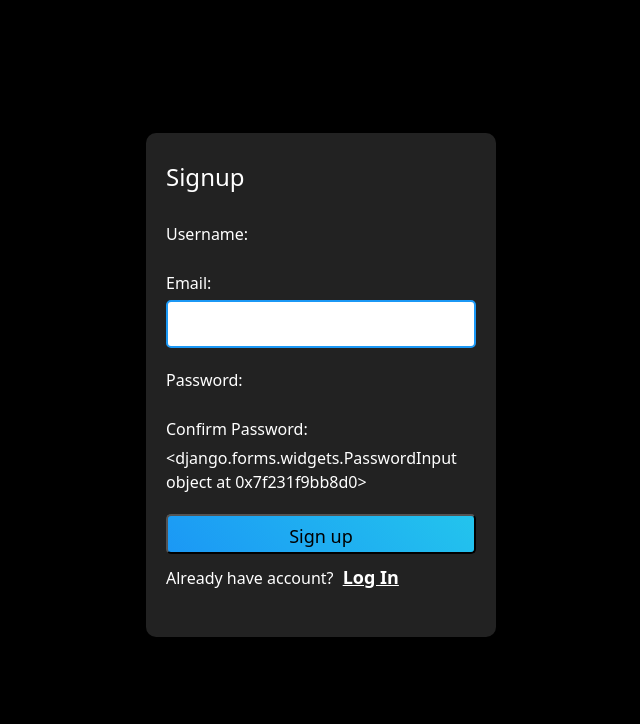
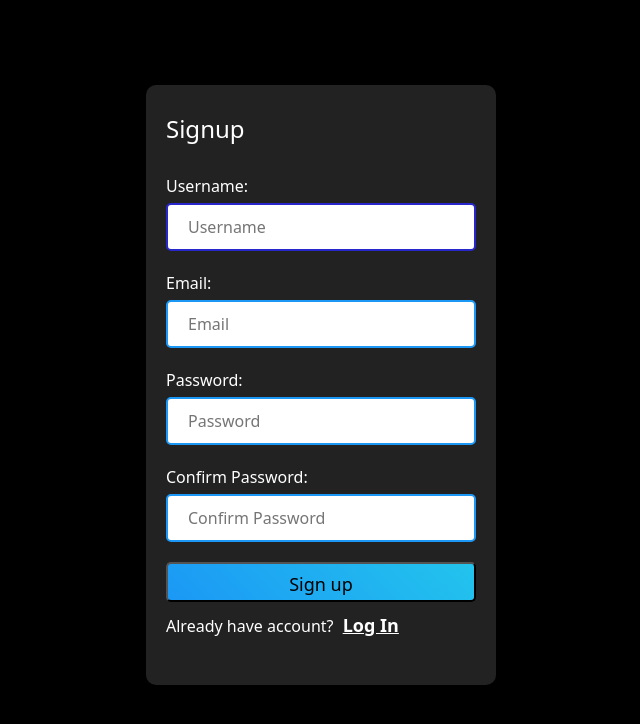
Before and after one commit to CloudNine13/djangoTestProject, a Django app: page /accounts/signup/ in a window 1280 px wide. Shown: the top 724 px of the page, without its empty margins (319-959 px from the left). Run offline with Django 3.2, Linux system fonts and the light colour scheme; parts of the project's set-up code (start-up, migrations or seed data) failed here and were passed over.

Commit message:
Updated forms and commits author

```diff
--- a/streaming/forms.py
+++ b/streaming/forms.py
@@ -1,11 +1,55 @@
 from django import forms
-from django.contrib.auth import get_user_model
+from streaming.models import ServiceUser
 from django.contrib.auth.forms import UserCreationForm
 
 
 class SignUpForm(UserCreationForm):
-    email = forms.EmailField(max_length=60, help_text='Lo necesitamos para regitrarte la cuenta')
-    confirm_password = forms.PasswordInput()
+    username = forms.CharField(
+        label="name",
+        max_length=30,
+        help_text='Lo necesitamos para saber como llamarte',
+        required=True,
+        widget=forms.TextInput(
+            attrs={
+                'type': 'text',
+                'placeholder': 'Username',
+            }
+        ),
+    )
+
+    email = forms.EmailField(
+        label="email",
+        max_length=60,
+        help_text='Lo necesitamos para regitrarte la cuenta',
+        required=True,
+        widget=forms.TextInput(
+            attrs={
+                'type': 'text',
+                'placeholder': 'Email',
+            }
+        ),
+    )
+
+    password = forms.CharField(
+        label="password",
+        required=True,
+        widget=forms.PasswordInput(
+            attrs={
+                'type': 'password',
+                'placeholder': 'Password',
+            }
+        ),
+    )
+
+    confirm_password = forms.CharField(
+        label="password",
+        widget=forms.PasswordInput(
+            attrs={
+                'type': 'password',
+                'placeholder': 'Confirm Password',
+            }
+        ),
+    )
 
     def clean(self):
         cleaned_data = super(SignUpForm, self).clean()
@@ -16,8 +60,8 @@ class SignUpForm(UserCreationForm):
         return cleaned_data
 
     class Meta:
-        model = get_user_model()
-        fields = ('username', 'email',)
+        model = ServiceUser
+        fields = ('username', 'email', 'password', 'confirm_password')
 
 
 class LoginForm(forms.ModelForm):
--- a/streaming/models.py
+++ b/streaming/models.py
@@ -20,6 +20,7 @@ class Video(models.Model):
 class ServiceUser(AbstractBaseUser):
     email = models.EmailField(verbose_name="email", max_length=60, unique=True)
     username = models.CharField(verbose_name='username', max_length=30, unique=True)
+    password = models.CharField(verbose_name='password', max_length=120)
     created_at = models.DateTimeField(verbose_name='created at', auto_now_add=True)
     last_login = models.DateTimeField(verbose_name='last login', auto_now=True)
     is_admin = models.BooleanField(default=False)
--- a/streaming/templates/registration/signup.html
+++ b/streaming/templates/registration/signup.html
@@ -15,8 +15,8 @@
     <h3>Signup</h3>
     {% csrf_token %}
     <div class="input-div">
-      <label for="{{ form.name.id_for_label }}">Username:</label>
-      {{ form.name }}
+      <label for="{{ form.username.id_for_label }}">Username:</label>
+      {{ form.username }}
     </div>
     <div class="input-div">
       <label for="{{ form.email.id_for_label }}">Email:</label>
--- a/streaming/views.py
+++ b/streaming/views.py
@@ -32,15 +32,20 @@ def signup(request):
     if request.method == 'POST':
         form = SignUpForm(request.POST)
         if form.is_valid():
+            print("THE POST IS VALID")
             form.save()
             username = form.cleaned_data.get('username')
             email = form.cleaned_data.get('email')
             password = make_password(form.cleaned_data.get('password'))
             user = authenticate(username=username, email=email, password=password, subscription='N')
+            print("USER:", user)
+            print("USERNAME:", username)
+            print("EMAIL:", email)
+            print("PASSWORD:", password)
             login(request, user)
             return redirect('index')
         else:
-            context['registration_form'] = form
+            context['form'] = form
     else:  # GET request
         form = SignUpForm()
         context['form'] = form
```
